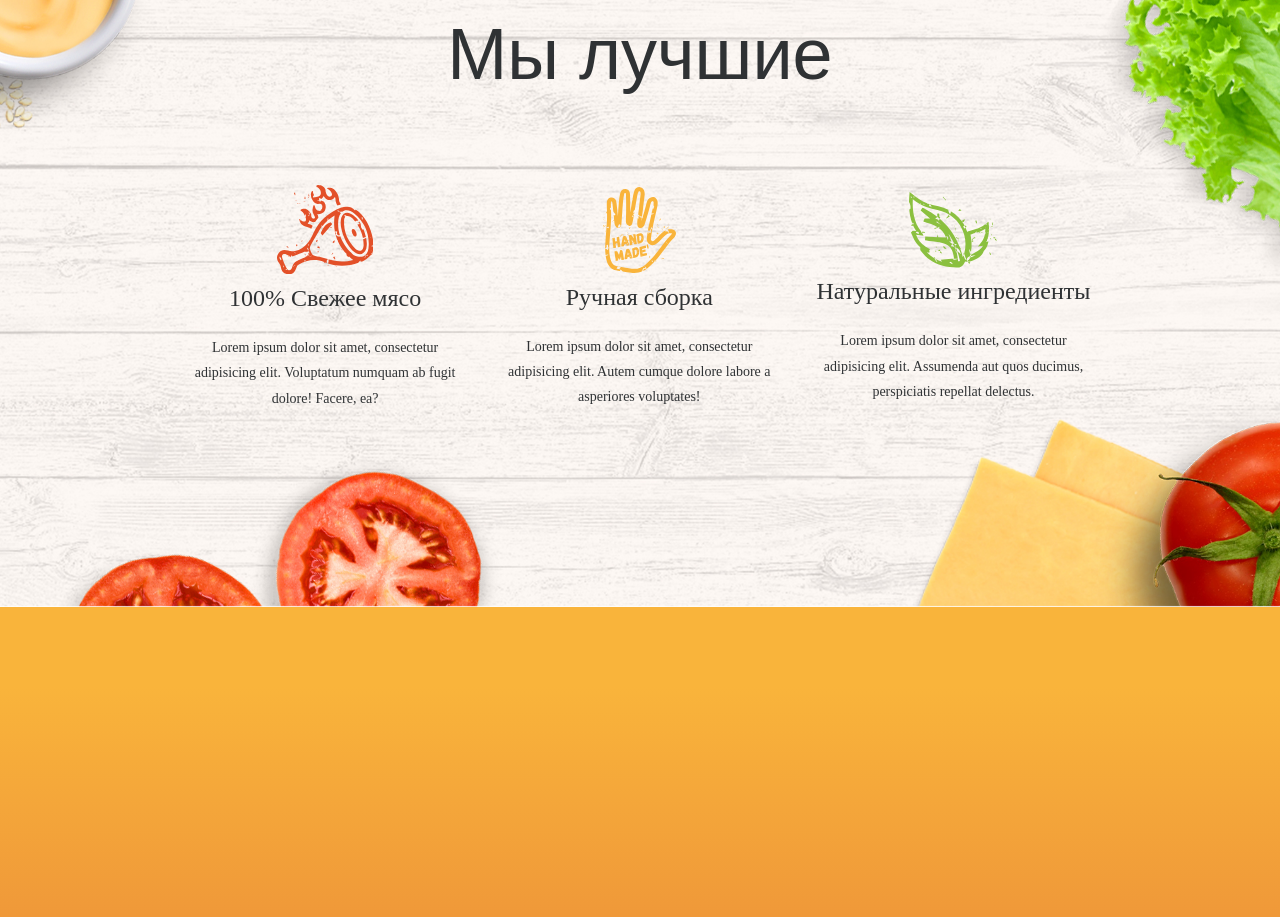
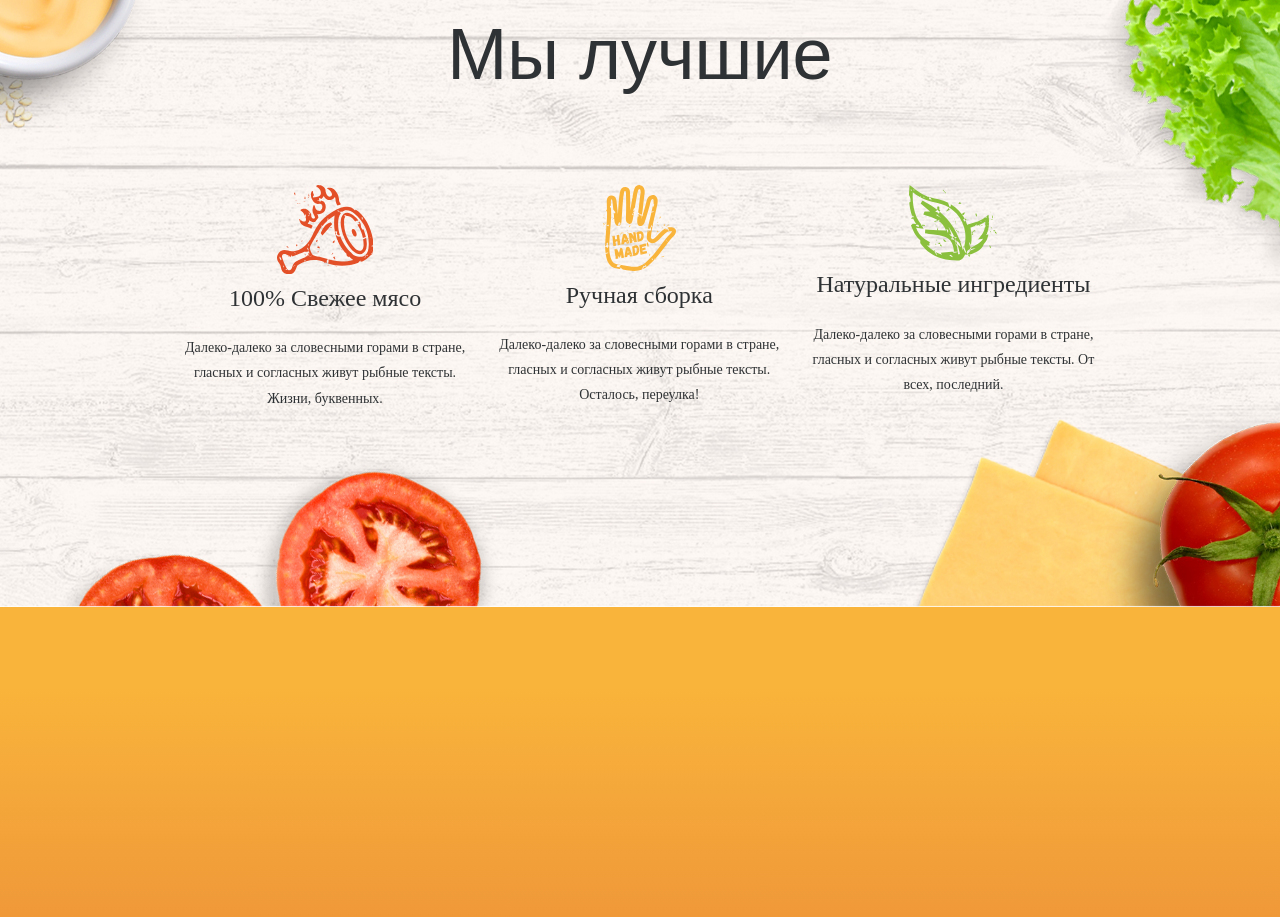
Before and after one commit to kabster/kabster.github.io, a plain HTML site: page index.html in a window 1280 px wide. Shown: the part 993-1910 px from the top of the page. Drawn offline with Linux system fonts and the light colour scheme.

Commit message:
best
vertical align

```diff
--- a/css/sections/best.scss
+++ b/css/sections/best.scss
@@ -12,7 +12,7 @@
 	text-align: center;
 	width: 33%;
 	padding: 0 10px;
-	vertical-align: middle;
+	vertical-align: top;
 }
 
 .best__title {
--- a/index.html
+++ b/index.html
@@ -234,7 +234,7 @@
 								</div>
 							</div>
 							<div class="best__title">100% Свежее мясо</div>
-							<div class="best__text text__block">Lorem ipsum dolor sit amet, consectetur adipisicing elit. Voluptatum numquam ab fugit dolore! Facere, ea?</div>
+							<div class="best__text text__block">Далеко-далеко за словесными горами в стране, гласных и согласных живут рыбные тексты. Жизни, буквенных.</div>
 						</li>
 						<li class="best__item">
 							<div class="best__icon">
@@ -1223,7 +1223,7 @@
 								</div>
 							</div>
 							<div class="best__title">Ручная сборка</div>
-							<div class="best__text text__block">Lorem ipsum dolor sit amet, consectetur adipisicing elit. Autem cumque dolore labore a asperiores voluptates!</div>
+							<div class="best__text text__block">Далеко-далеко за словесными горами в стране, гласных и согласных живут рыбные тексты. Осталось, переулка!</div>
 						</li>
 						<li class="best__item">
 							<div class="best__icon">
@@ -1433,7 +1433,7 @@
 								</div>
 							</div>
 							<div class="best__title">Натуральные ингредиенты</div>
-							<div class="best__text text__block">Lorem ipsum dolor sit amet, consectetur adipisicing elit. Assumenda aut quos ducimus, perspiciatis repellat delectus.</div>
+							<div class="best__text text__block">Далеко-далеко за словесными горами в стране, гласных и согласных живут рыбные тексты. От всех, последний.</div>
 						</li>
 					</ul>
 				</div>
```
Also changed, not shown: css/main.css, 1 other file.
